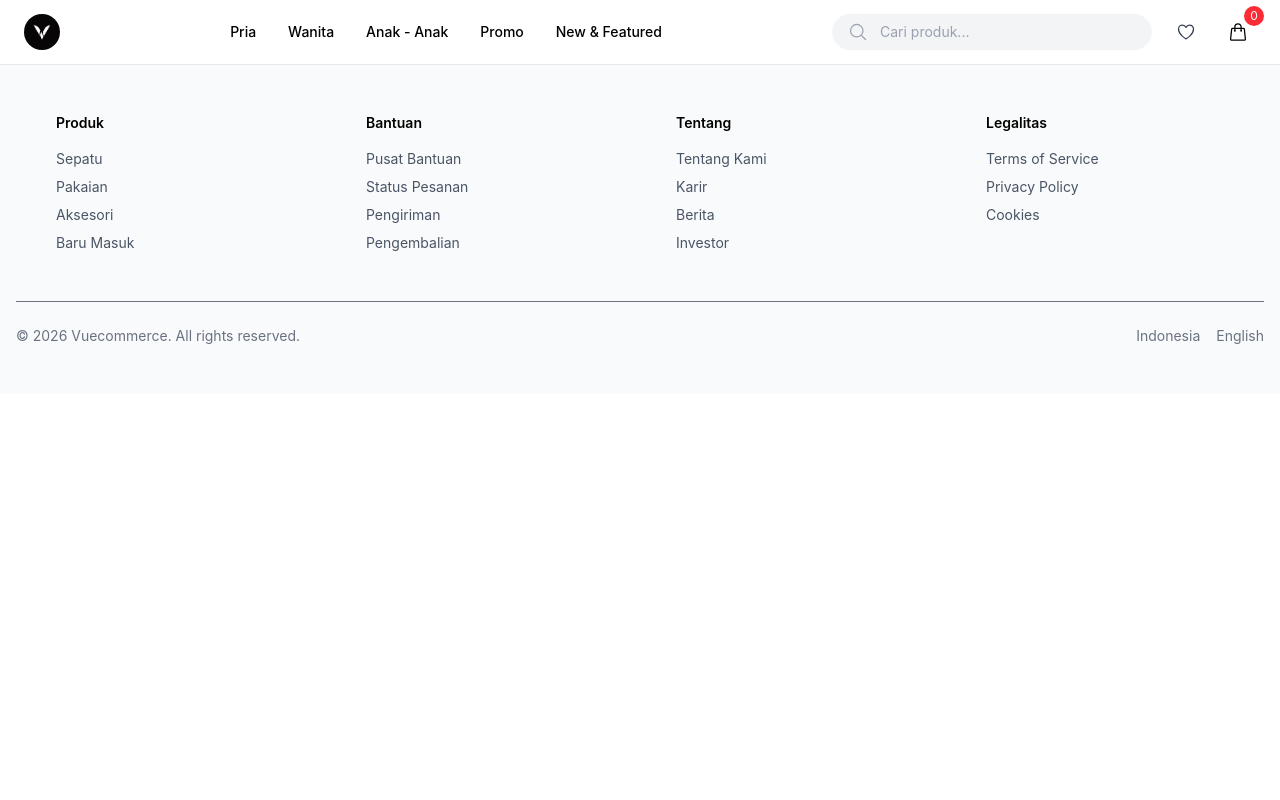
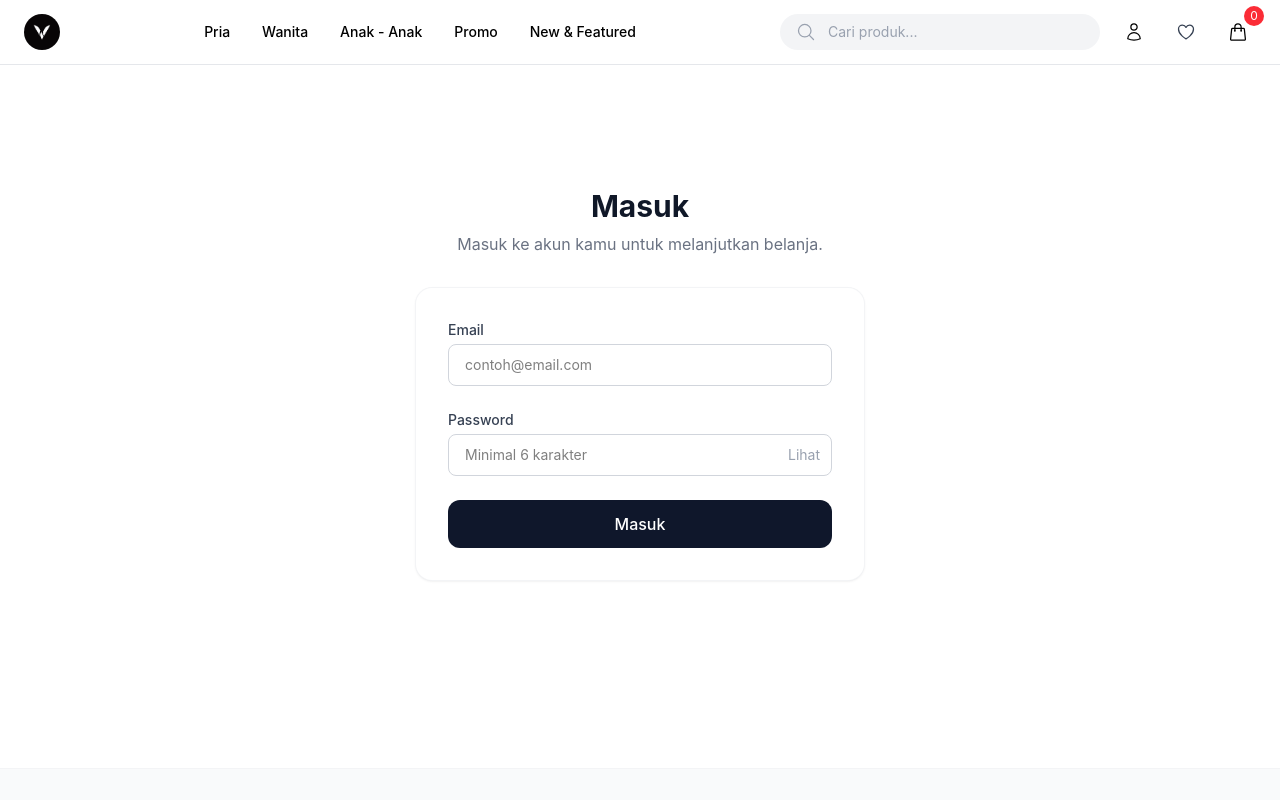
Before and after one commit to Gussunjaya/intermediate-fe, a Vue app: page /login in a window 1280 px wide. Shown: the top 800 px of the page. Built offline with nearby package versions, Linux system fonts and the light colour scheme.

Commit message:
add login section

```diff
--- a/src/components/layout/MainNavbar.vue
+++ b/src/components/layout/MainNavbar.vue
@@ -5,6 +5,7 @@ import {
   ShoppingBagIcon,
   Bars3Icon,
   XMarkIcon,
+  UserIcon,
 } from '@heroicons/vue/24/outline'
 import { cart } from '@/stores/cart'
 import { ref } from 'vue'
@@ -43,6 +44,9 @@ const isMobileMenuOpen = ref(false)
           </div>
 
           <!-- Icons -->
+          <RouterLink to="/login" class="p-2 hover:bg-gray-100 rounded-full" title="Masuk">
+            <UserIcon class="w-5 h-5" />
+          </RouterLink>
           <button class="p-2 hover:bg-gray-100 rounded-xl transition-colors">
             <HeartIcon class="w-5 h-5 text-gray-700" />
           </button>
@@ -89,6 +93,9 @@ const isMobileMenuOpen = ref(false)
         </div>
 
         <!-- Action buttons di mobile -->
+        <RouterLink to="/login" class="p-2 hover:bg-gray-100 rounded-full" title="Masuk">
+          <UserIcon class="w-5 h-5" />
+        </RouterLink>
         <div class="flex gap-4 mt-6 pt-6 border-t">
           <button
             class="flex-1 flex items-center justify-center gap-2 py-3 border rounded-2xl hover:bg-gray-50 transition-colors"
--- a/src/views/CartView.vue
+++ b/src/views/CartView.vue
@@ -1,6 +1,7 @@
 <script setup>
 import { TruckIcon, ShieldCheckIcon, CreditCardIcon, ClockIcon } from '@heroicons/vue/24/outline'
 import { cart } from '@/stores/cart'
+import { RouterLink } from 'vue-router'
 </script>
 
 <template>
@@ -60,7 +61,7 @@ import { cart } from '@/stores/cart'
 
           <div class="flex justify-between text-gray-500">
             <span>Subtotal</span>
-            <span>IDR {{ cart.formatPrice(cart.totalPrice.value) }}K</span>
+            <span>IDR {{ cart.formatPrice(cart.totalPrice.value) }}</span>
           </div>
 
           <div class="flex justify-between text-gray-500">
@@ -70,7 +71,7 @@ import { cart } from '@/stores/cart'
 
           <div class="border-t border-gray-100 pt-3 flex justify-between font-semibold text-lg">
             <span>Total</span>
-            <span>IDR {{ cart.formatPrice(cart.totalPrice.value) }}K</span>
+            <span>IDR {{ cart.formatPrice(cart.totalPrice.value) }}</span>
           </div>
         </div>
 
@@ -97,11 +98,12 @@ import { cart } from '@/stores/cart'
           </div>
         </div>
 
-        <button
-          class="w-full bg-blue-600 text-white py-3 rounded-xl font-medium hover:bg-blue-700 transition"
+        <RouterLink
+          to="/checkout"
+          class="block w-full bg-blue-600 text-white py-3 rounded-xl font-medium hover:bg-blue-700 transition text-center"
         >
           Checkout Sekarang
-        </button>
+        </RouterLink>
 
         <p class="text-xs text-gray-400 text-center">Transaksi aman & terenkripsi.</p>
       </div>
--- /dev/null
+++ b/src/views/CheckoutView.vue
@@ -0,0 +1,2 @@
+<script setup></script>
+<template></template>
--- /dev/null
+++ b/src/views/LoginView.vue
@@ -0,0 +1,101 @@
+<script setup>
+import { reactive, ref } from 'vue'
+import { useRouter } from 'vue-router'
+
+const router = useRouter()
+
+// Semua field form dibundel dalam satu reactive object
+const form = reactive({
+  email: '',
+  password: '',
+})
+
+// State untuk loading dan toggle password
+const isSubmitting = ref(false)
+const showPassword = ref(false)
+const falsePassword = ref(false) // Password dummy untuk validasi
+
+function handleSubmit() {
+  isSubmitting.value = true
+  // Simulasi proses login (delay 1.2 detik)
+  setTimeout(() => {
+    if (form.password !== '12345') {
+      isSubmitting.value = false
+      falsePassword.value = true
+      return
+    }
+    isSubmitting.value = false
+    alert('Login berhasil! Selamat datang.')
+    router.push('/') // redirect ke homepage
+  }, 1200)
+}
+</script>
+<template>
+  <section class="min-h-[80vh] flex items-center justify-center px-4 mt-16">
+    <div class="max-w-md mx-auto w-full">
+      <!-- Header -->
+      <div class="text-center mb-8">
+        <h1 class="text-3xl font-bold text-gray-900">Masuk</h1>
+        <p class="text-gray-500 mt-2">Masuk ke akun kamu untuk melanjutkan belanja.</p>
+      </div>
+
+      <!-- Form Card -->
+      <form
+        @submit.prevent="handleSubmit"
+        class="bg-white rounded-2xl shadow-sm ring-1 ring-gray-100 p-8 space-y-6"
+      >
+        <!-- Email Field -->
+        <div>
+          <label for="email" class="block text-sm font-medium text-gray-700 mb-1"> Email </label>
+          <input
+            id="email"
+            v-model="form.email"
+            type="email"
+            placeholder="contoh@email.com"
+            class="w-full rounded-lg border px-4 py-2.5 text-sm outline-none transition border-gray-300"
+          />
+        </div>
+
+        <!-- Password Field dengan Toggle -->
+        <div>
+          <label for="password" class="block text-sm font-medium text-gray-700 mb-1">
+            Password
+          </label>
+          <div class="relative">
+            <input
+              id="password"
+              v-model="form.password"
+              :type="showPassword ? 'text' : 'password'"
+              placeholder="Minimal 6 karakter"
+              :class="
+                'w-full rounded-lg border px-4 py-2.5 text-sm outline-none transition ' +
+                (falsePassword ? 'border-red-500' : 'border-gray-300')
+              "
+            />
+            <p class="text-red-500 text-sm mt-1" v-if="falsePassword">Password salah</p>
+            <button
+              type="button"
+              @click="showPassword = !showPassword"
+              :class="[
+                'absolute right-3 text-gray-400 hover:text-gray-600 text-sm',
+                falsePassword ? 'top-1 translate-y-1/4' : 'top-1/2 -translate-y-1/2',
+              ]"
+            >
+              {{ showPassword ? 'Tutup' : 'Lihat' }}
+            </button>
+          </div>
+        </div>
+
+        <!-- Submit Button -->
+        <button
+          type="submit"
+          :disabled="isSubmitting"
+          class="w-full bg-slate-900 text-white py-3 rounded-xl font-medium hover:bg-slate-800 transition disabled:opacity-50 disabled:cursor-not-allowed"
+        >
+          <span v-if="isSubmitting">Memproses...</span>
+          <span v-else>Masuk</span>
+        </button>
+      </form>
+    </div>
+  </section>
+</template>
```
Also changed, not shown: src/router/index.js (+10 -0 lines).
